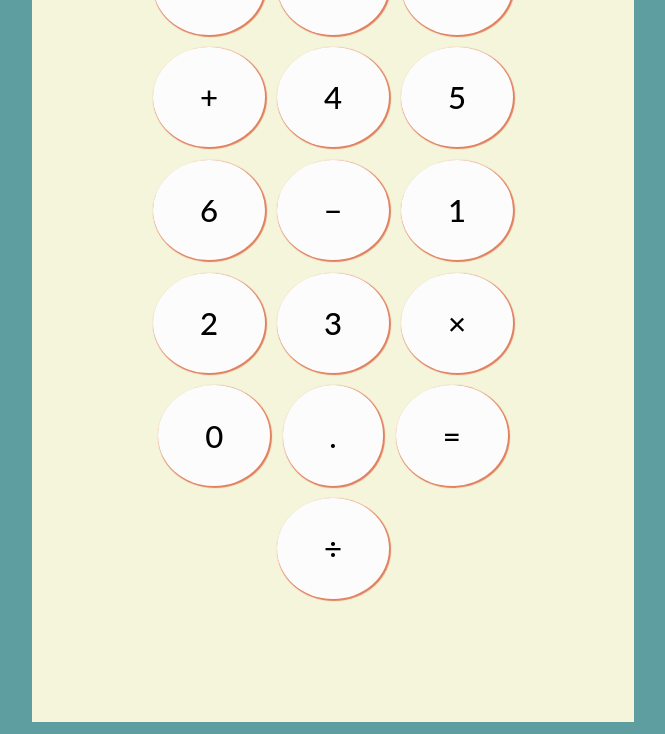
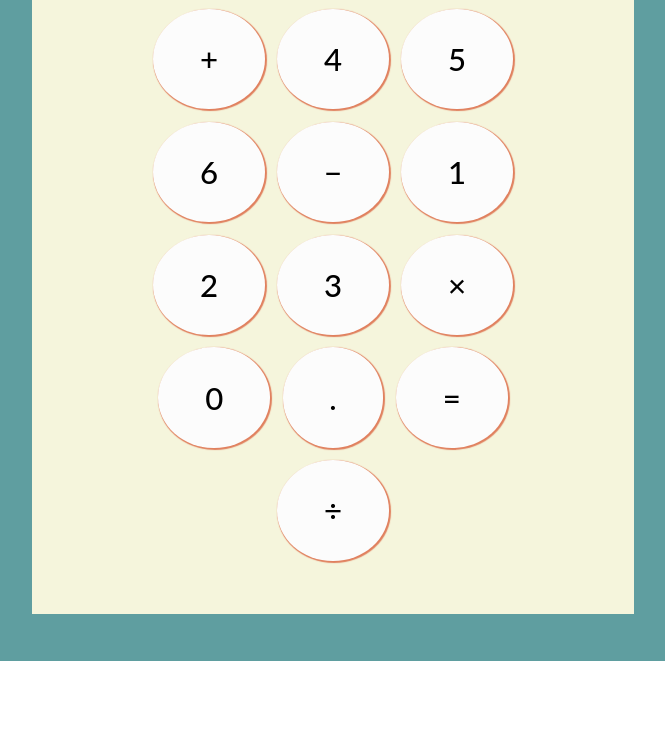
Before and after one commit to Adamoc14/SimpleCalculatorProgram, a plain HTML site: page index.html in a window 1280 px wide. Shown: the part 315-1049 px from the top of the page, without its empty margins (307-972 px from the left). After the commit the page ends 976 px from the top, so only its background shows below. Drawn offline with Linux system fonts and the light colour scheme.

Commit message:
Laying out the structure for the calculator HTML

```diff
--- a/index.css
+++ b/index.css
@@ -79,7 +79,7 @@ input[type=range]:focus::-webkit-slider-runnable-track {
 
 .main_calculator_outer {
     padding: 1em 2em;
-    padding-bottom: 5em;
+    padding-bottom: 2em;
     background: beige;
     display: flex;
     flex-direction: column;
@@ -94,10 +94,11 @@ input[type=range]:focus::-webkit-slider-runnable-track {
 .calculator_inner {
     display: flex;
     flex-direction: column;
-    width: 31vw;
+    width: 36vw;
 }
 
-.buttons_container {
+.buttons_container,
+.operations_container {
     display: flex;
     justify-content: center;
     flex-wrap: wrap;
```
